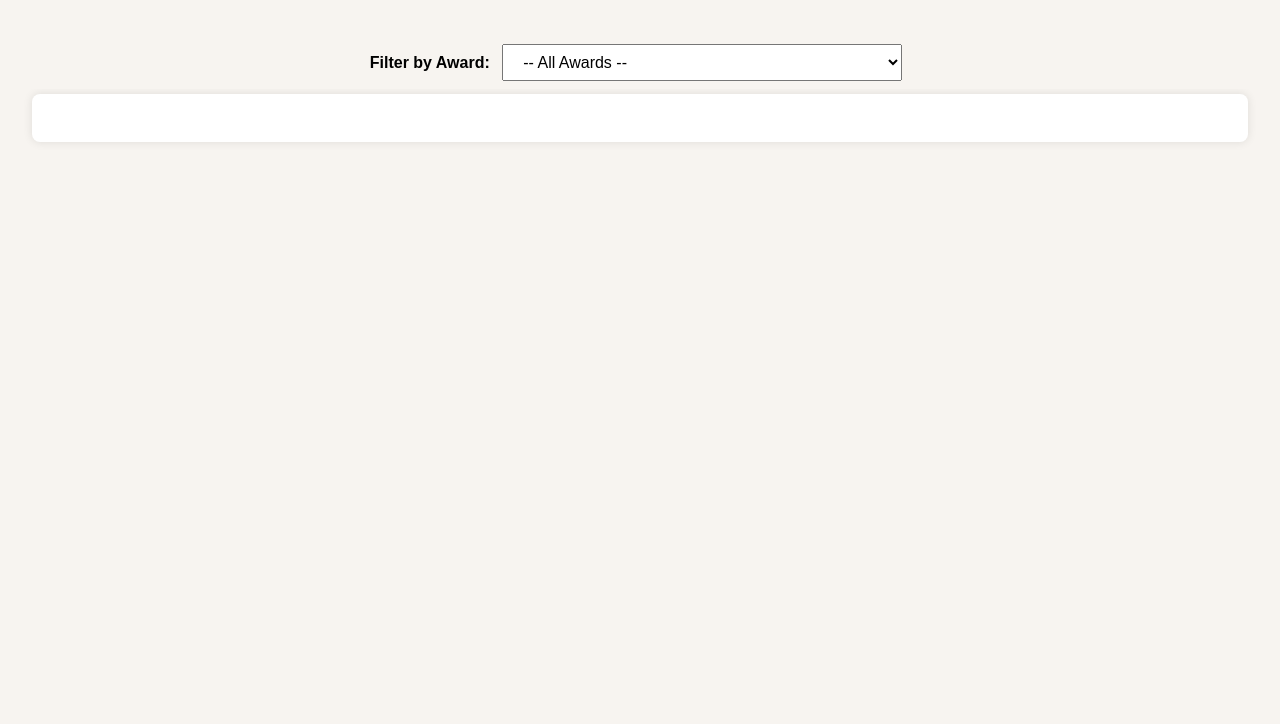
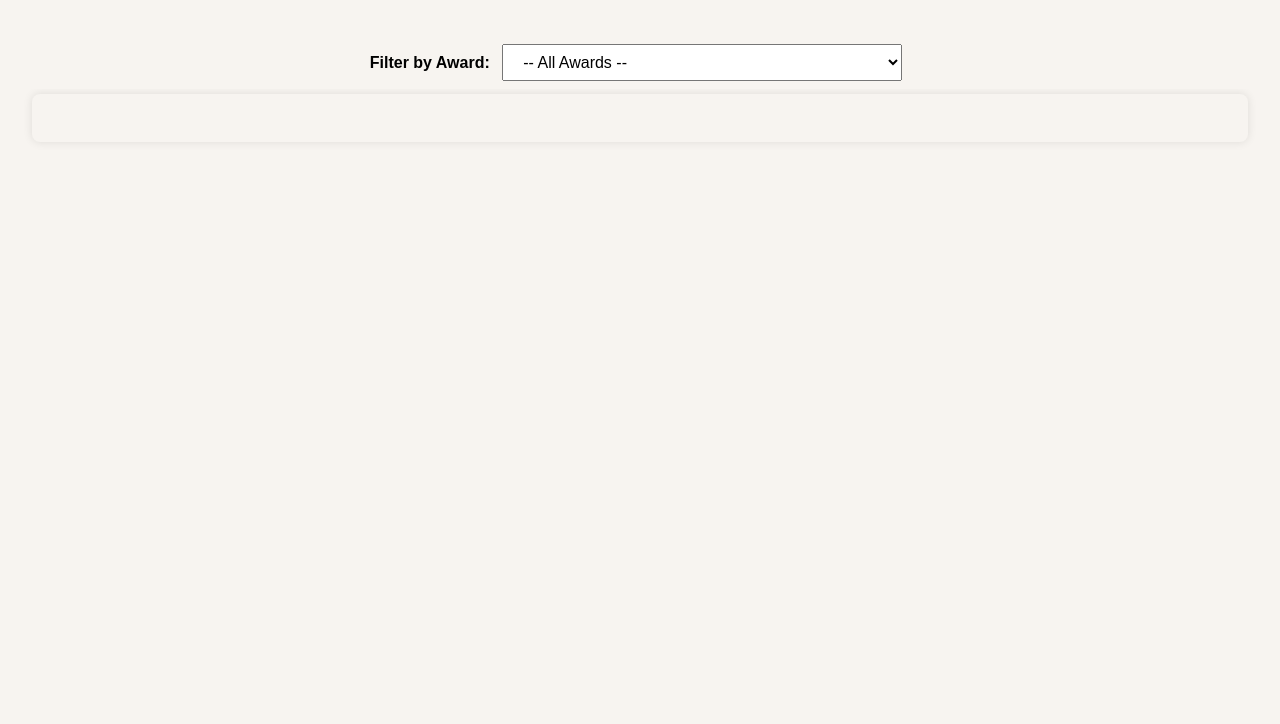
Before and after one commit to taziedevil/reit-awards, a plain HTML site: page index.html in a window 1280 px wide. Shown: the part 76-800 px from the top of the page. Drawn offline with Linux system fonts and the light colour scheme; no server answers.

Commit message:
Update index.html

```diff
--- a/index.html
+++ b/index.html
@@ -60,7 +60,7 @@
       scroll-behavior: smooth;
     }
     .awards-section {
-      background: white;
+      background: #f7f4f0;
       padding: 1.5rem;
       border-radius: 8px;
       box-shadow: 0 0 10px rgba(0,0,0,0.1);
```
